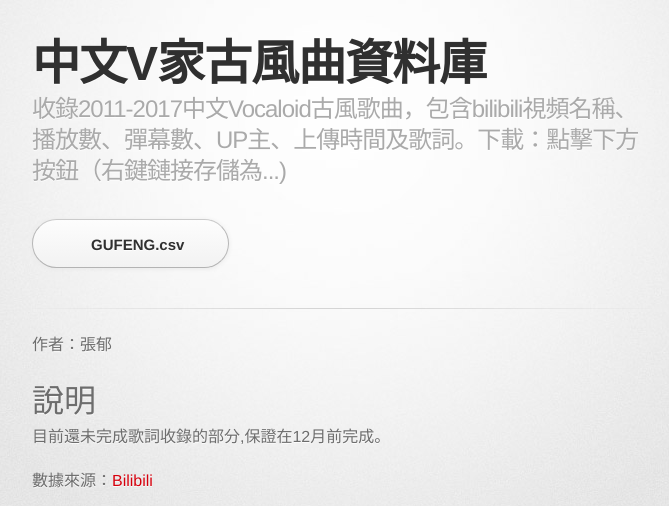
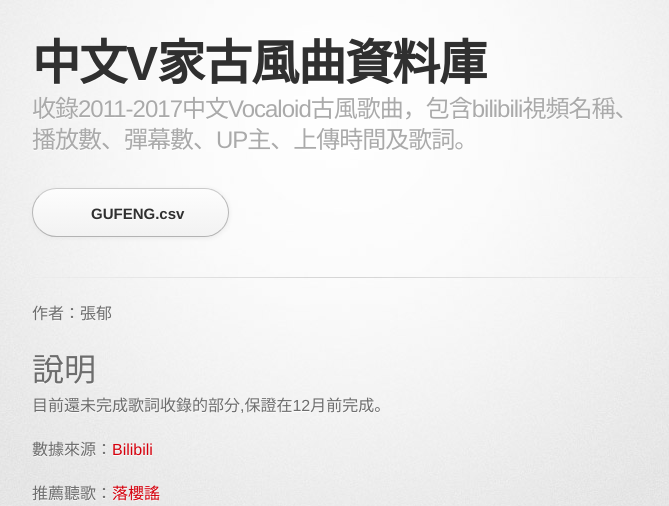
Before and after one commit to fireindark707/ChineseV_GUFENG, a Jekyll site: the page built from docs/index.md, in a window 1280 px wide. Shown: the top 506 px of the page, without its empty margins (298-967 px from the left). Built offline with Jekyll 4.4.1, drawn with Linux system fonts in a browser that asks for light colours; some web fonts are replaced; grey boxes are pictures that could not be loaded.

Commit message:
Update _config.yml

```diff
--- a/docs/_config.yml
+++ b/docs/_config.yml
@@ -1,5 +1,5 @@
 title: 中文V家古風曲資料庫
-description: "收錄2011-2017中文Vocaloid古風歌曲，包含bilibili視頻名稱、播放數、彈幕數、UP主、上傳時間及歌詞。下載：點擊下方按鈕（右鍵鏈接存儲為...)"
+description: "收錄2011-2017中文Vocaloid古風歌曲，包含bilibili視頻名稱、播放數、彈幕數、UP主、上傳時間及歌詞。"
 
 show_downloads: true
 google_analytics: UA-109686611-1
```
